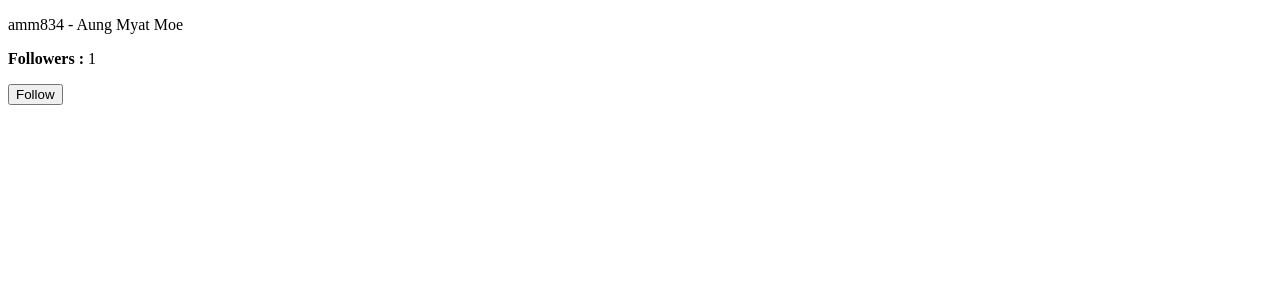
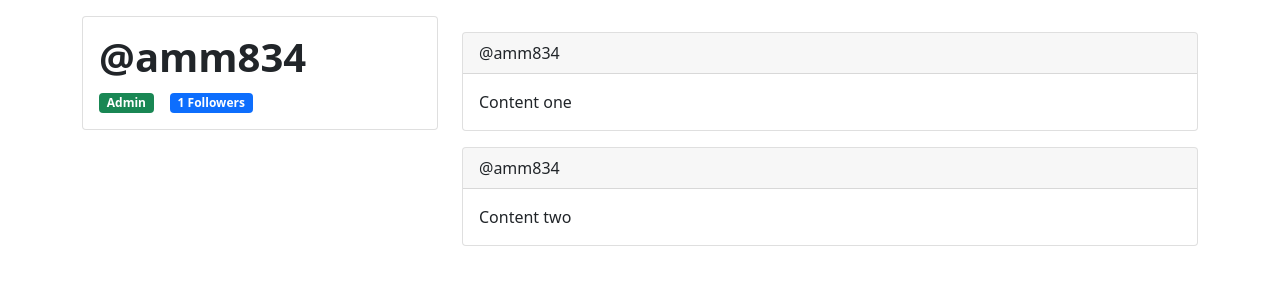
Before and after one commit to theaungmyatmoe/twitter-vue3, a Vue app: page / in a window 1280 px wide. Shown: the top 300 px of the page. Built offline with nearby package versions, Linux system fonts and the light colour scheme.

Commit message:
Props, Separating components of the parent and emitting events
Signed-off-by: Aung Myat Moe <aungmyatmoe834@gmail.com>

```diff
--- a/package.json
+++ b/package.json
@@ -8,6 +8,7 @@
     "preview": "vite preview"
   },
   "dependencies": {
+    "bootstrap": "^5.1.3",
     "vue": "^3.2.25"
   },
   "devDependencies": {
--- a/src/App.vue
+++ b/src/App.vue
@@ -1,46 +1,12 @@
 <template>
-  <div>
-    <p> {{ user.username }} - {{ full_name }} </p>
-    <p><strong> Followers : </strong> {{ followers }} </p>
-    <p>
-      <button @click="followUser">Follow</button>
-    </p>
-  </div>
+  <main>
+    <UserProfile/>
+  </main>
 </template>
+<script>
+import UserProfile from "./components/UserProfile.vue";
 
-<script>
 export default {
-  data() {
-    return {
-      followers: 0,
-      user: {
-        first_name: 'Aung',
-        last_name: 'Myat Moe',
-        age: 19,
-        username: 'amm834',
-      }
-    }
-  },
-  mounted() {
-    this.followUser()
-  },
-  methods: {
-    followUser() {
-      this.followers++
-    }
-  },
-  watch: {
-    followers(newFollowerCount, oldFollowerCount) {
-      if (newFollowerCount > oldFollowerCount) {
-        console.log('You gained a follower!')
-      }
-    },
-  },
-  computed: {
-    full_name() {
-      return `${this.user.first_name} ${this.user.last_name}`
-    }
-  },
-
+  components: {UserProfile}
 }
 </script>
--- /dev/null
+++ b/src/components/TweetItem.vue
@@ -0,0 +1,31 @@
+<script>
+export default {
+  name: "TweetItem",
+  props: {
+    username: {
+      type: String,
+      required: true
+    },
+    tweet: {
+      type: Object,
+      required: true
+    },
+  },
+  methods: {
+    favoriteTweet(id) {
+      this.$emit('favorite', id)
+    }
+  }
+}
+</script>
+
+<template>
+  <div class="card my-3" @click="favoriteTweet(tweet.id)">
+    <div class="card-header">
+      @{{ username }}
+    </div>
+    <div class="card-body">
+      {{ tweet.content }}
+    </div>
+  </div>
+</template>
--- /dev/null
+++ b/src/components/UserProfile.vue
@@ -0,0 +1,74 @@
+<script>
+import TweetItem from "./TweetItem.vue";
+
+export default {
+  name: 'UserProfile',
+  components: {TweetItem},
+  data() {
+    return {
+      followers: 0,
+      user: {
+        first_name: 'Aung',
+        last_name: 'Myat Moe',
+        age: 19,
+        username: 'amm834',
+        isAdmin: true,
+        tweets: [
+          {id: 1, content: 'Content one'},
+          {id: 2, content: 'Content two'},
+        ]
+      }
+    }
+  },
+  mounted() {
+    this.followUser()
+  },
+  methods: {
+    followUser() {
+      this.followers++
+    },
+    toggleFavorite(id) {
+      console.log(`I liked #${id}`)
+    }
+  },
+  watch: {
+    followers(newFollowerCount, oldFollowerCount) {
+      if (newFollowerCount > oldFollowerCount) {
+        console.log('You gained a follower!')
+      }
+    },
+  },
+  computed: {
+    full_name() {
+      return `${this.user.first_name} ${this.user.last_name}`
+    }
+  },
+
+}
+</script>
+
+
+<template>
+  <div class="container">
+    <div class="row my-3">
+      <div class="col-md-4">
+        <div class="card">
+          <div class="card-body">
+            <h3 class="display-6 fw-bold">@{{ user.username }}</h3>
+            <span v-if="user.isAdmin" class="badge bg-success"> Admin </span>
+            <span class="badge bg-primary ms-3">{{ followers }} Followers</span>
+          </div>
+        </div>
+      </div>
+      <div class="col-md-8">
+        <TweetItem
+            v-for="(tweet,index) in user.tweets"
+            :key="index"
+            :username="user.username"
+            :tweet="tweet"
+            @favorite="toggleFavorite"
+        />
+      </div>
+    </div>
+  </div>
+</template>
--- a/src/main.js
+++ b/src/main.js
@@ -1,4 +1,5 @@
-import { createApp } from 'vue'
+import {createApp} from 'vue'
 import App from './App.vue'
+import 'bootstrap/dist/css/bootstrap.min.css'
 
 createApp(App).mount('#app')
```
Also changed, not shown: src/components/HelloWorld.vue (deleted, +0 -40 lines), 1 other file (tests, documents, lock files or other folders).
